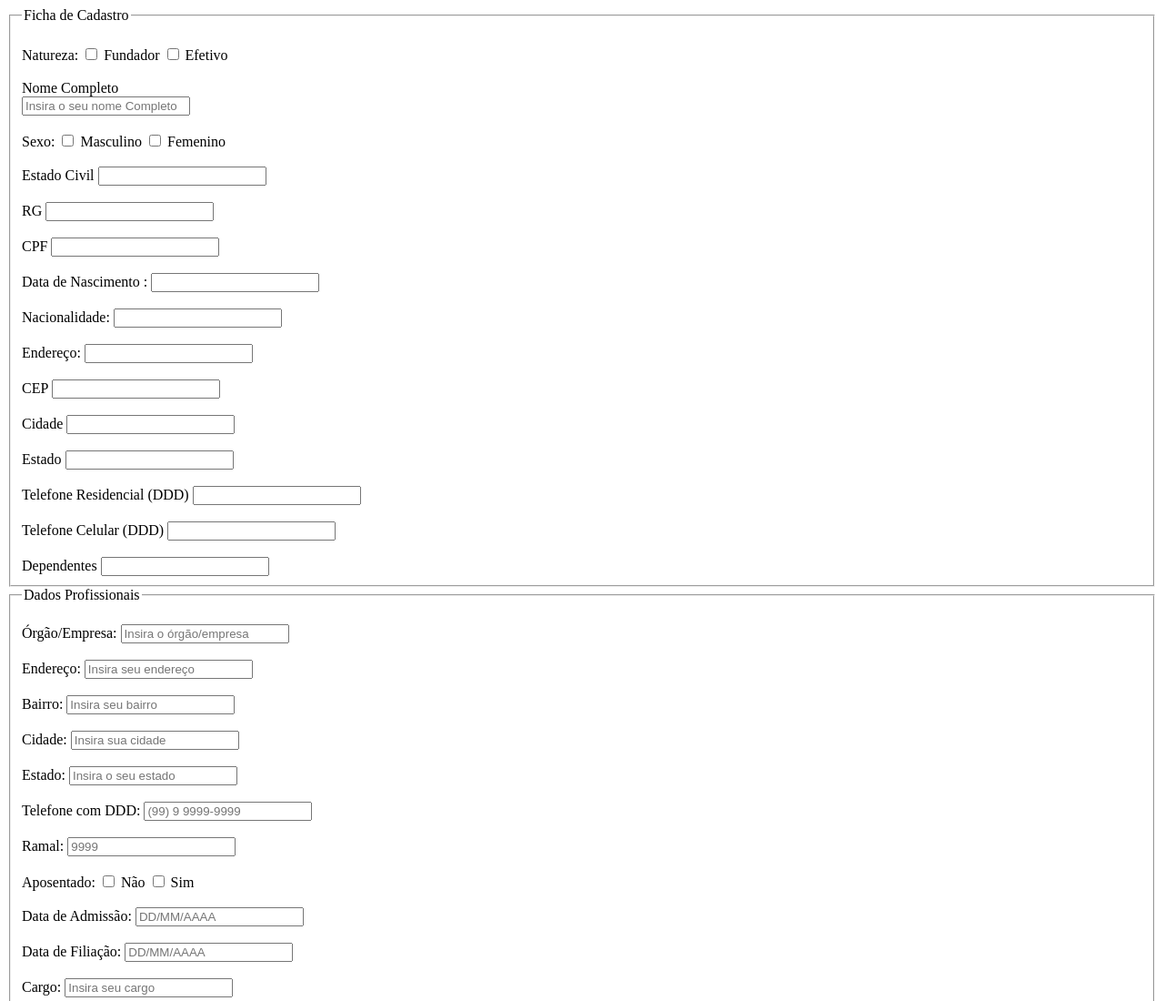
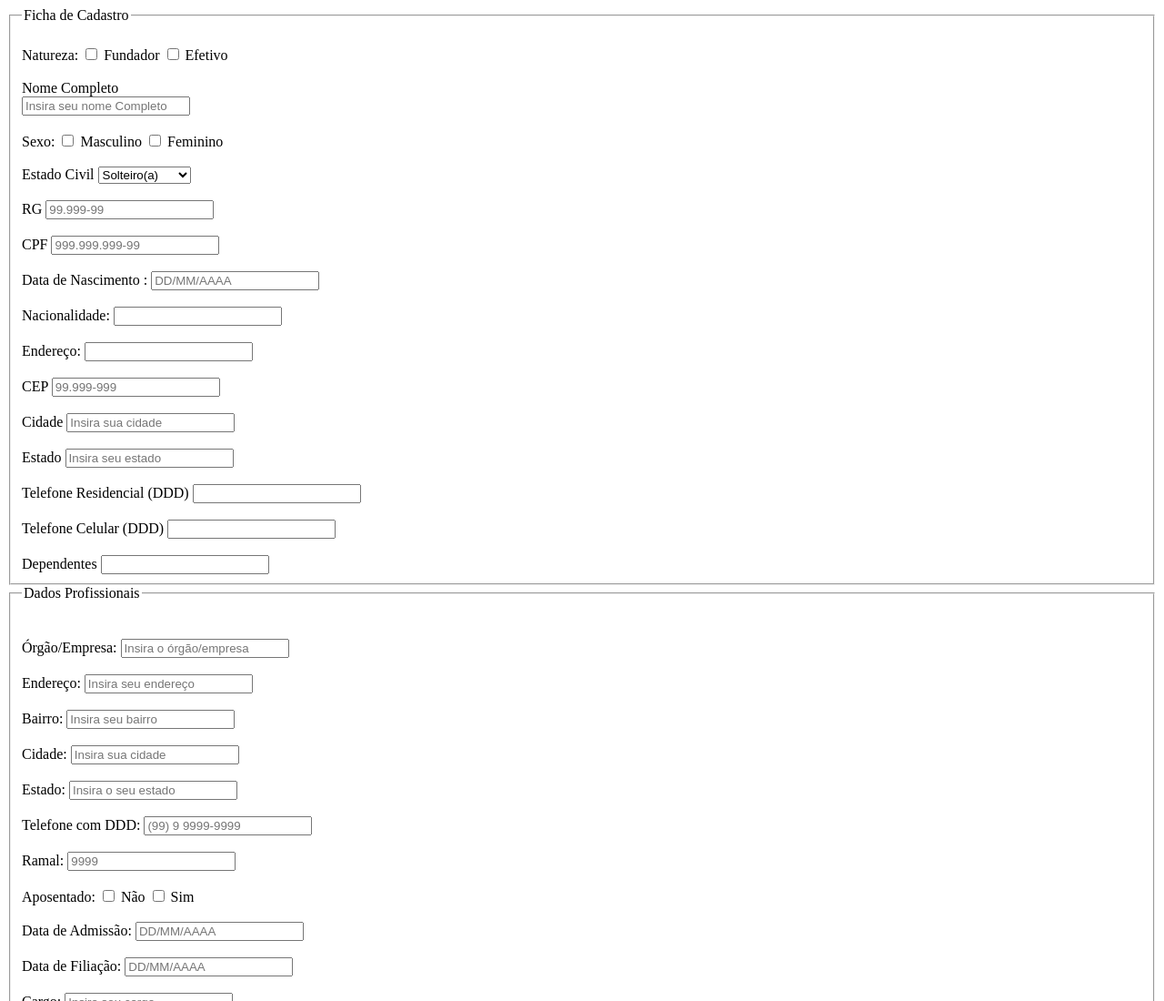
Before and after one commit to rayssapimenta/form, a plain HTML site: page index.html in a window 1280 px wide. Shown: the top 1100 px of the page at 91% size. Drawn offline with Linux system fonts and the light colour scheme.

Commit message:
Update index.html

```diff
--- a/index.html
+++ b/index.html
@@ -20,7 +20,7 @@
         <!-- Nome-->
         <br /><br />
         <label for="">Nome Completo</label><br />
-        <input type="text" placeholder="Insira o seu nome Completo" />
+        <input type="text" placeholder="Insira seu nome Completo" />
 
         <!-- Sexo-->
         <br /><br />
@@ -28,26 +28,32 @@
         <input type="checkbox" name="" id="masculino" value="masculino" />
         <label for="fundador">Masculino</label>
         <input type="checkbox" name="" id="feminino" value="femenino" />
-        <label for="efetivo">Femenino</label>
+        <label for="efetivo">Feminino</label>
         <!-- Estado Civil-->
         <br /><br />
         <label for="">Estado Civil</label>
-        <input type="text" name="" id="estado_civil" />
+          <select id="estado_civil" name="estado_civil">
+          <option value="solteiro">Solteiro(a)</option>
+          <option value="casado">Casado(a)</option>
+          <option value="divorciado">Divorciado(a)</option>
+          <option value="viuvo">Viúvo(a)</option>
+        </select>
+
 
         <!-- RG-->
         <br /><br />
         <label for="">RG</label>
-        <input type="text" name="" id="rg" />
+        <input type="text" name="" id="rg" placeholder="99.999-99"/>
 
         <!-- CPF-->
         <br /><br />
         <label for="">CPF</label>
-        <input type="text" name="" id="cpf" />
+        <input type="text" name="" id="cpf"placeholder="999.999.999-99" />
 
         <!-- Data de Nascimento-->
         <br /><br />
         <label for="">Data de Nascimento :</label>
-        <input type="text" name="" id="data_nascimento" />
+        <input type="text" name="" id="data_nascimento" placeholder="DD/MM/AAAA"/>
         <!-- Nascionalidade -->
         <br /><br />
         <label for="">Nacionalidade:</label>
@@ -59,15 +65,15 @@
         <!-- CEP -->
         <br /><br />
         <label for="">CEP</label>
-        <input type="text" name="" id="cep" />
+        <input type="text" name="" id="cep" placeholder="99.999-999"/>
         <!-- Cidade -->
         <br /><br />
         <label for="">Cidade</label>
-        <input type="text" name="" id="cidade" />
+        <input type="text" name="" id="cidade" placeholder="Insira sua cidade"/>
         <!-- Estado -->
         <br /><br />
         <label for="">Estado</label>
-        <input type="text" name="" id="estado" />
+        <input type="text" name="" id="estado" placeholder="Insira seu estado"/>
         <!-- Telefone Residencial com DDD -->
         <br /><br />
         <label for="">Telefone Residencial (DDD)</label>
@@ -87,7 +93,7 @@
         <legend>Dados Profissionais</legend>
 
         <!-- Órgão/Empresa-->
-        <br />
+        <br /><br />
         <label for="">Órgão/Empresa: </label>
         <input type="text" placeholder="Insira o órgão/empresa"/>
         <!-- Endereço-->
```
